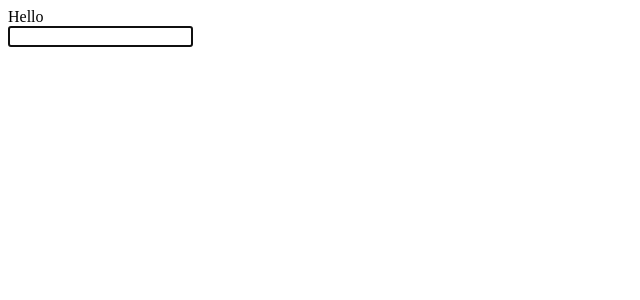
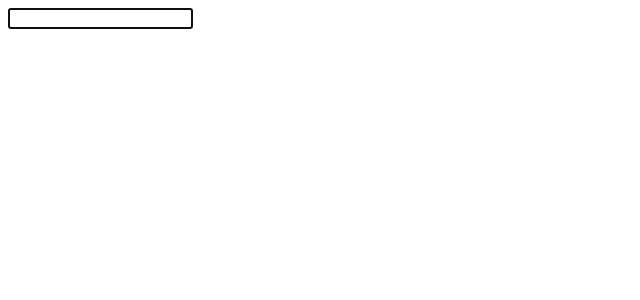
Before and after one commit to chanikauf/react-dictionary, a React (Create React App) app: page / in a window 1280 px wide. Shown: the top 300 px of the page, without its empty margins (0-640 px from the left). Built offline with nearby package versions, Linux system fonts and the light colour scheme; the HTML template or start-up script is replaced by a standard one.

Commit message:
Update App.js

```diff
--- a/src/App.js
+++ b/src/App.js
@@ -4,9 +4,9 @@
   return (
     <div className="App">
       <div className="container">
-        <header className="App-header">Hello</header>
+        <header className="App-header"></header>
         <main>
-          <Dictionary/>
+          <Dictionary />
         </main>
         <footer></footer>
       </div>
```
